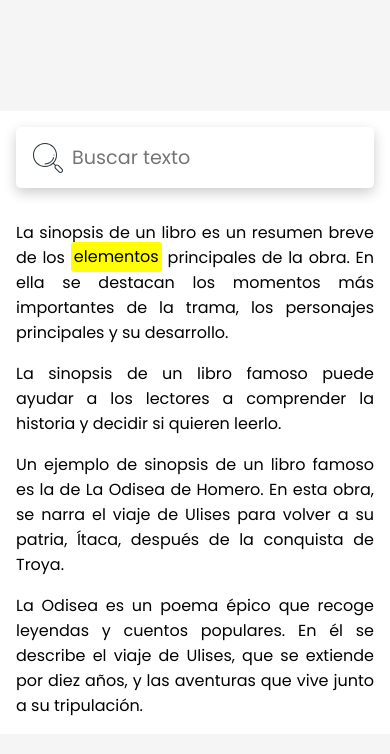
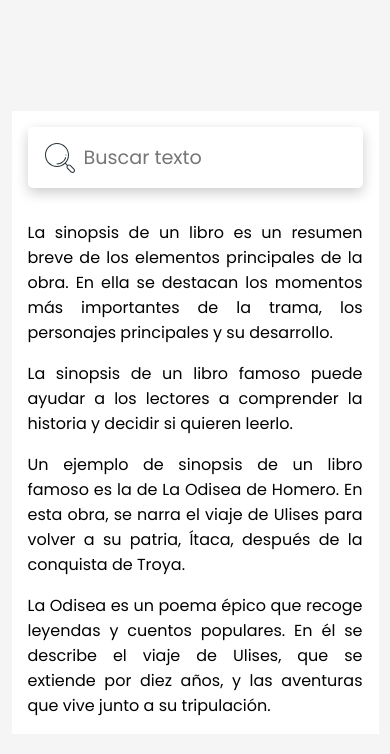
Before and after one commit to alodor24/searching-text, a React (Vite) app: page / in a window 390 px wide. Shown: the top 754 px of the page. Built offline with nearby package versions, Linux system fonts and the light colour scheme.

Commit message:
Adjust Layout componen responsive

```diff
--- a/src/components/Content/Content.tsx
+++ b/src/components/Content/Content.tsx
@@ -4,10 +4,9 @@ const Content = () => {
   return (
     <div className="content__container">
       <p>
-        La sinopsis de un libro es un resumen breve de los{" "}
-        <span className="content__text-found">elementos</span> principales de la
-        obra. En ella se destacan los momentos más importantes de la trama, los
-        personajes principales y su desarrollo.
+        La sinopsis de un libro es un resumen breve de los elementos principales
+        de la obra. En ella se destacan los momentos más importantes de la
+        trama, los personajes principales y su desarrollo.
       </p>
       <p>
         La sinopsis de un libro famoso puede ayudar a los lectores a comprender
--- a/src/components/Layout/Layout.styles.css
+++ b/src/components/Layout/Layout.styles.css
@@ -11,3 +11,9 @@
   background-color: #fff;
   width: 600px;
 }
+
+@media (max-width: 540px) {
+  .layout__container {
+    width: calc(90% - 1rem);
+  }
+}
```
